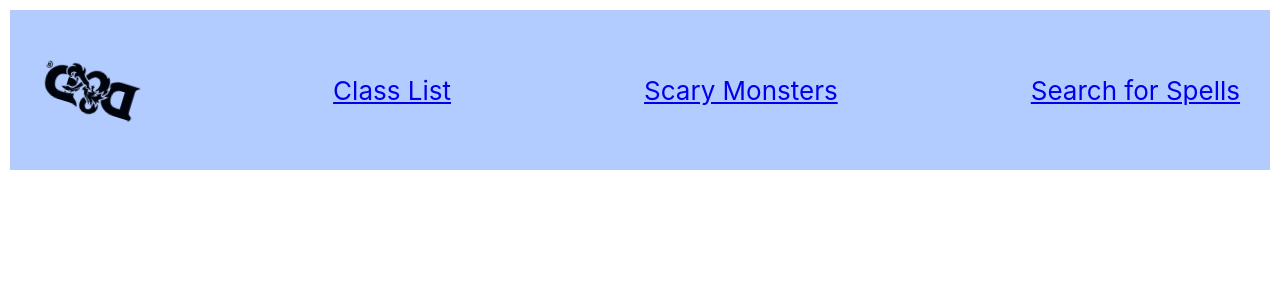
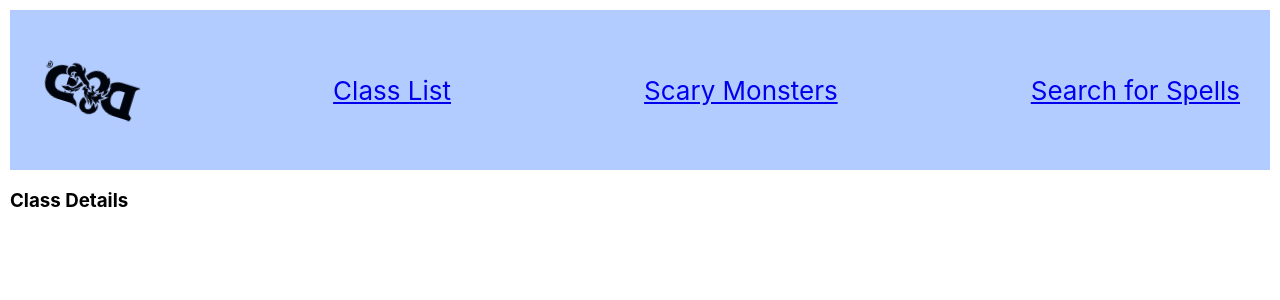
Before and after one commit to poppan2/react-dnd-api, a React (Create React App) app: page /class in a window 1280 px wide. Shown: the top 300 px of the page. Built offline with nearby package versions, Linux system fonts and the light colour scheme.

Commit message:
create and configure route for ClassDetails

```diff
--- a/src/App.js
+++ b/src/App.js
@@ -1,8 +1,9 @@
+import './App.css';
 import { useState } from 'react';
+import { Route, Routes } from 'react-router-dom'
 import NavBar from './components/NavBar/NavBar';
 import ClassList from './pages/ClassList/ClassList';
-import './App.css';
-import { Route, Routes } from 'react-router-dom'
+import ClassDetails from './pages/ClassDetails/ClassDetails';
 
 function App() {
   const [navItems, setNavItems] = useState([
@@ -15,6 +16,7 @@ function App() {
       <NavBar navItems={navItems} />
       <Routes>
         <Route path='/class-list' element={<ClassList />} />
+        <Route path='/class' element={<ClassDetails />} />
       </Routes>
     </>
   );
--- /dev/null
+++ b/src/pages/ClassDetails/ClassDetails.jsx
@@ -0,0 +1,19 @@
+import { useState, useEffect } from 'react';
+
+const ClassDetails = () => {
+  const [classDetails, setClassDetails] = useState({})
+
+  useEffect(()=> {
+    // This is where the API call will go
+  })
+
+  return (
+    <>
+      <div>
+        <h3>Class Details</h3>
+      </div>
+    </>
+  );
+}
+
+export default ClassDetails;
```
